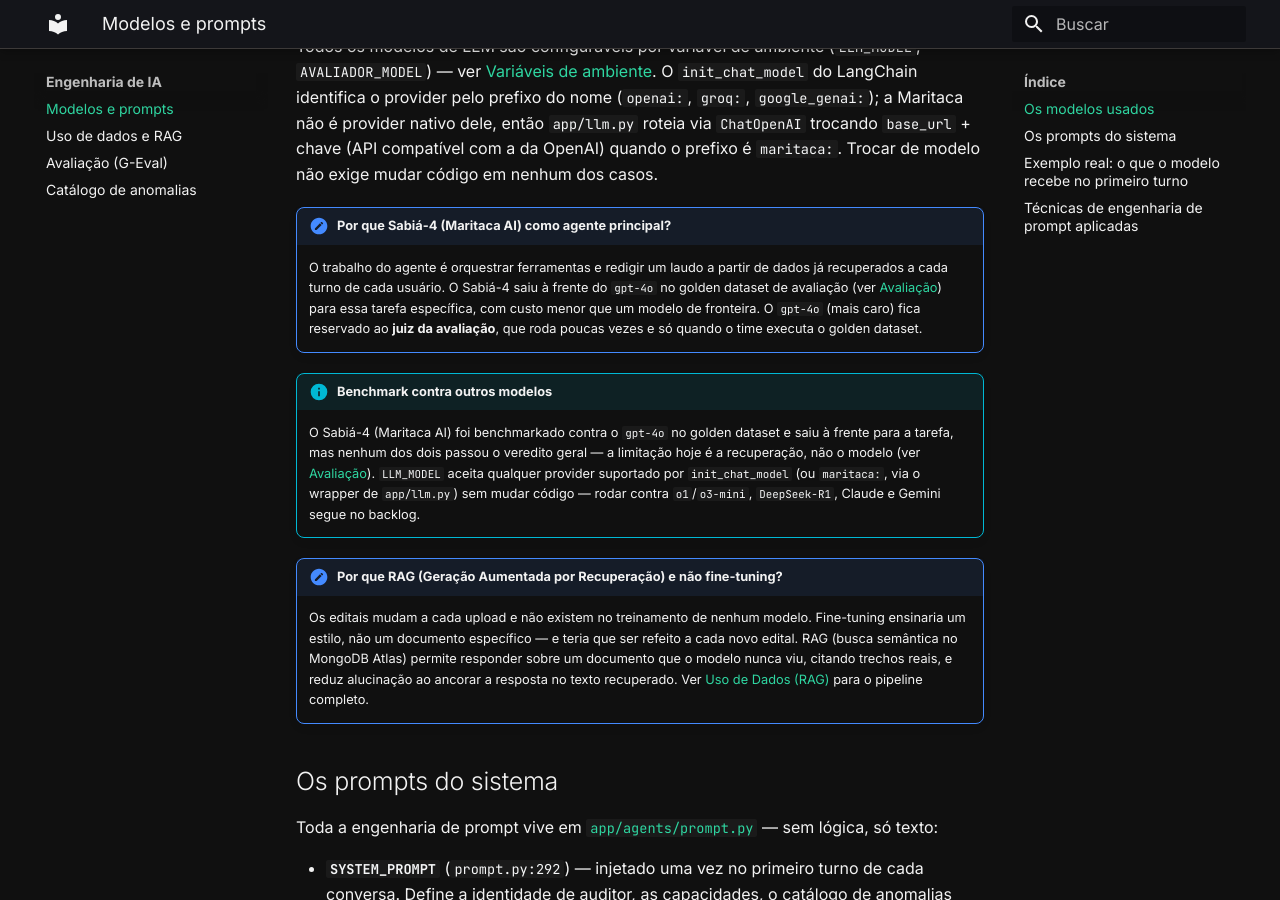
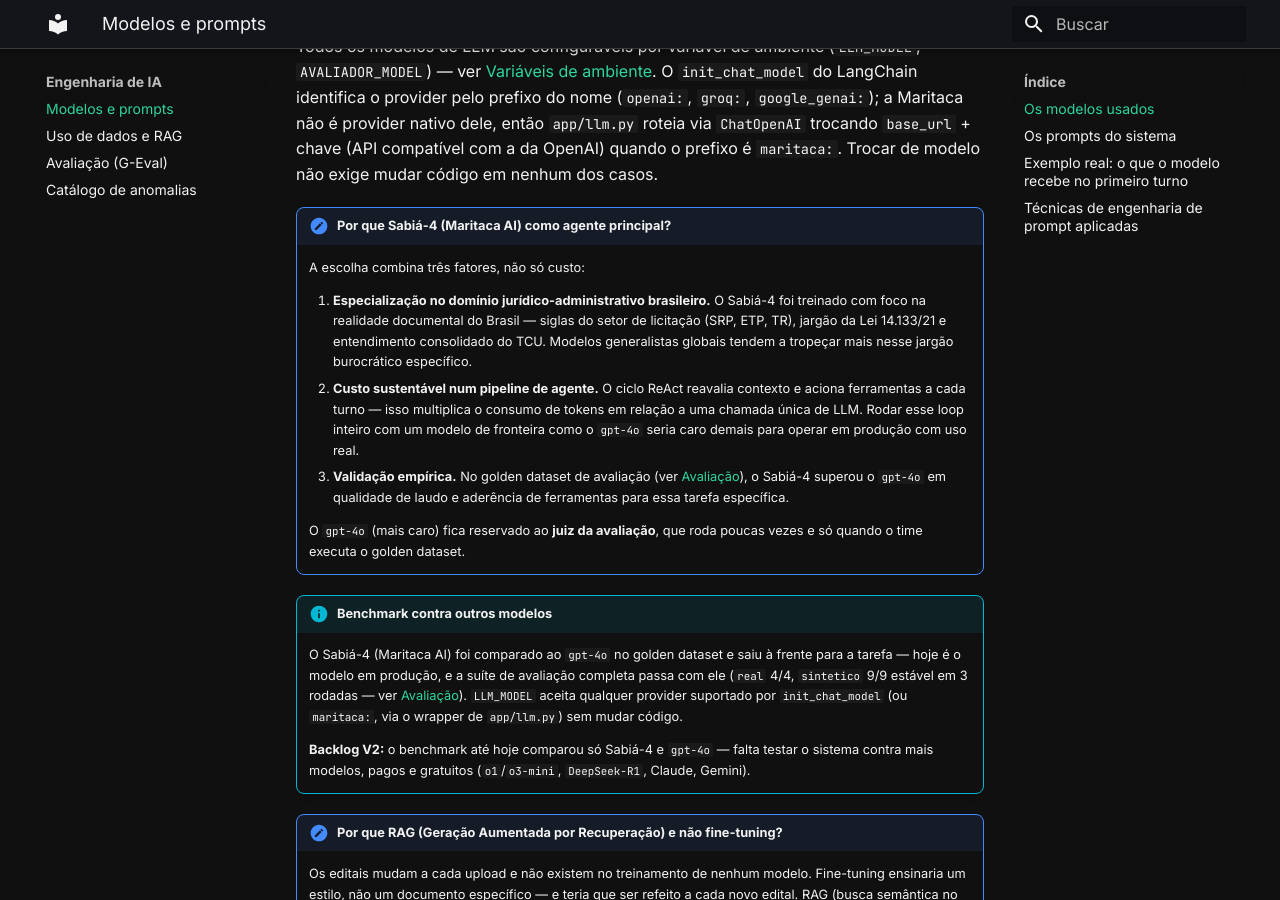
Before and after one commit to Moreira-89/auditor-cidadao, an MkDocs documentation site: the page built from docs/ia/modelos_prompts.md, in a window 1280 px wide and 900 px high, scrolled down 665 px. Built offline with MkDocs 1.6.1 and Material for MkDocs 9.7.7, drawn with Linux system fonts in a browser that asks for light colours.

Commit message:
docs(ia): justificativa mais sólida pro Sabiá-4 e corrige benchmark desatualizado
- modelos_prompts.md: a nota "Por que Sabiá-4 como agente principal?"
  ganha os três motivos reais da escolha (especialização no domínio
  jurídico-administrativo brasileiro, custo sustentável num pipeline
  de agente, validação empírica), condensados a partir da
  justificativa mais longa discutida em conversa. O box de benchmark
  estava desatualizado — dizia que nenhum modelo passava o veredito
  geral da avaliação; hoje a suíte completa passa com o Sabiá-4 (real
  4/4, sintético 9/9). Adiciona nota de backlog V2 para testar mais
  modelos, pagos e gratuitos.
- AuditorCidadaoRoadmap.md: mesma correção no item correspondente da
  Seção E — não fala mais de gpt-4o-mini como padrão atual nem do
  veredito reprovado do Bloco 12, já superado pelo RAG hierárquico
  dos Blocos 17-19.

```diff
--- a/docs/ia/modelos_prompts.md
+++ b/docs/ia/modelos_prompts.md
@@ -20,18 +20,32 @@ trocando `base_url` + chave (API compatível com a da OpenAI) quando o prefixo
 de modelo não exige mudar código em nenhum dos casos.
 
 !!! note "Por que Sabiá-4 (Maritaca AI) como agente principal?"
-    O trabalho do agente é orquestrar ferramentas e redigir um laudo a partir de dados já
-    recuperados a cada turno de cada usuário. O Sabiá-4 saiu à frente do `gpt-4o` no golden dataset
-    de avaliação (ver [Avaliação](avaliacao.md)) para essa tarefa específica, com custo menor que um
-    modelo de fronteira. O `gpt-4o` (mais caro) fica reservado ao **juiz da avaliação**, que roda
-    poucas vezes e só quando o time executa o golden dataset.
+    A escolha combina três fatores, não só custo:
+
+    1. **Especialização no domínio jurídico-administrativo brasileiro.** O Sabiá-4 foi treinado com
+       foco na realidade documental do Brasil — siglas do setor de licitação (SRP, ETP, TR),
+       jargão da Lei 14.133/21 e entendimento consolidado do TCU. Modelos generalistas globais
+       tendem a tropeçar mais nesse jargão burocrático específico.
+    2. **Custo sustentável num pipeline de agente.** O ciclo ReAct reavalia contexto e aciona
+       ferramentas a cada turno — isso multiplica o consumo de tokens em relação a uma chamada
+       única de LLM. Rodar esse loop inteiro com um modelo de fronteira como o `gpt-4o` seria caro
+       demais para operar em produção com uso real.
+    3. **Validação empírica.** No golden dataset de avaliação (ver [Avaliação](avaliacao.md)), o
+       Sabiá-4 superou o `gpt-4o` em qualidade de laudo e aderência de ferramentas para essa tarefa
+       específica.
+
+    O `gpt-4o` (mais caro) fica reservado ao **juiz da avaliação**, que roda poucas vezes e só
+    quando o time executa o golden dataset.
 
 !!! info "Benchmark contra outros modelos"
-    O Sabiá-4 (Maritaca AI) foi benchmarkado contra o `gpt-4o` no golden dataset e saiu à frente
-    para a tarefa, mas nenhum dos dois passou o veredito geral — a limitação hoje é a recuperação,
-    não o modelo (ver [Avaliação](avaliacao.md)). `LLM_MODEL` aceita qualquer provider suportado por
-    `init_chat_model` (ou `maritaca:`, via o wrapper de `app/llm.py`) sem mudar código — rodar contra
-    `o1`/`o3-mini`, `DeepSeek-R1`, Claude e Gemini segue no backlog.
+    O Sabiá-4 (Maritaca AI) foi comparado ao `gpt-4o` no golden dataset e saiu à frente para a
+    tarefa — hoje é o modelo em produção, e a suíte de avaliação completa passa com ele (`real` 4/4,
+    `sintetico` 9/9 estável em 3 rodadas — ver [Avaliação](avaliacao.md#estado-atual-do-veredito)).
+    `LLM_MODEL` aceita qualquer provider suportado por `init_chat_model` (ou `maritaca:`, via o
+    wrapper de `app/llm.py`) sem mudar código.
+
+    **Backlog V2:** o benchmark até hoje comparou só Sabiá-4 e `gpt-4o` — falta testar o sistema
+    contra mais modelos, pagos e gratuitos (`o1`/`o3-mini`, `DeepSeek-R1`, Claude, Gemini).
 
 !!! note "Por que RAG (Geração Aumentada por Recuperação) e não fine-tuning?"
     Os editais mudam a cada upload e não existem no treinamento de nenhum modelo. Fine-tuning
```
Also changed, not shown: AuditorCidadaoRoadmap.md (+4 -5 lines).
